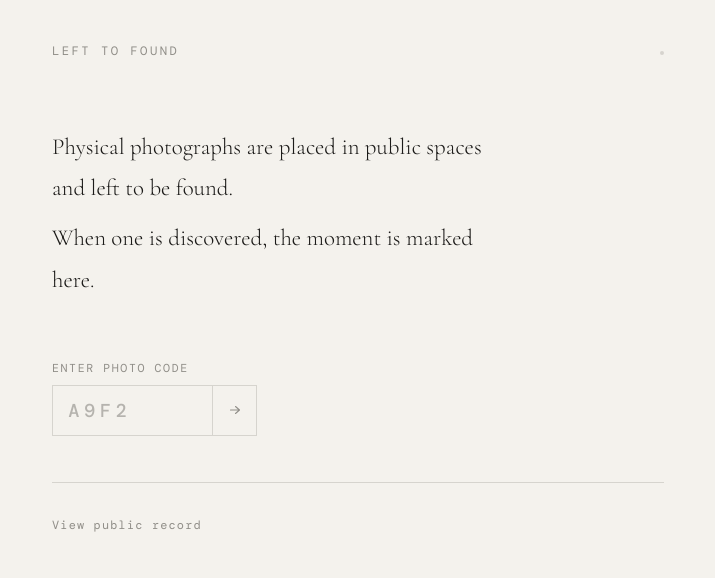
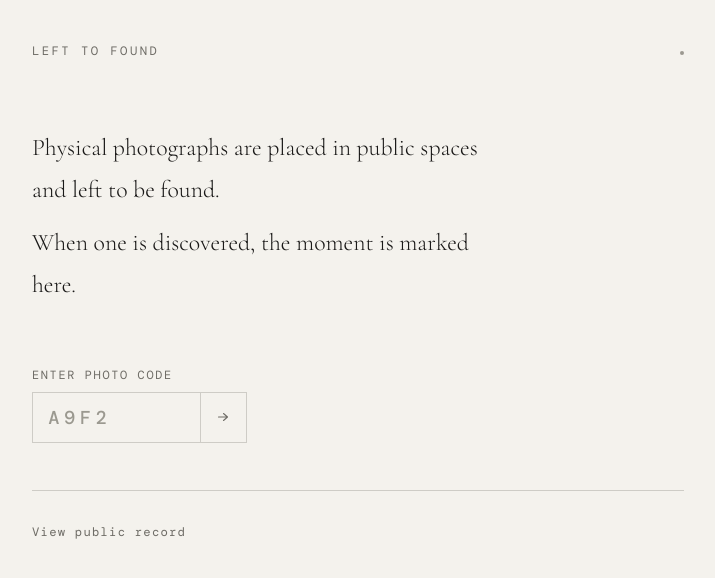
Before and after one commit to CodedByDom/left-to-found, a Next.js app: page / in a window 1280 px wide. Shown: the top 578 px of the page, without its empty margins (282-997 px from the left). Built offline with nearby package versions, Linux system fonts and the light colour scheme; a web font is replaced by a local one.

Commit message:
stylingImprovement

```diff
--- a/app/globals.css
+++ b/app/globals.css
@@ -6,17 +6,17 @@
   box-sizing: border-box;
 }
 
-/* ── Light theme (default) ── */
+/* ── Light theme ── */
 
 :root {
-  --fg:     #1c1b19;
-  --fg2:    #5c5a55;
-  --fg3:    #908e88;
-  --fg4:    #b5b3ae;
+  --fg:     #1a1918;
+  --fg2:    #4a4843;
+  --fg3:    #6e6c66;
+  --fg4:    #9b9990;
   --bg:     #f4f2ed;
   --bg2:    #eae8e2;
   --bg3:    #e2e0da;
-  --border: #d6d4ce;
+  --border: #ceccC6;
   --mono:   'DM Mono', monospace;
   --serif:  'Cormorant Garamond', serif;
   color-scheme: light dark;
@@ -26,14 +26,14 @@
 
 @media (prefers-color-scheme: dark) {
   :root {
-    --fg:     #e8e6e1;
-    --fg2:    #a8a69f;
-    --fg3:    #7a7872;
-    --fg4:    #55534e;
-    --bg:     #161514;
-    --bg2:    #1e1d1b;
-    --bg3:    #262523;
-    --border: #333230;
+    --fg:     #e4e2dd;
+    --fg2:    #b5b3ad;
+    --fg3:    #8a8880;
+    --fg4:    #5f5d57;
+    --bg:     #141312;
+    --bg2:    #1c1b19;
+    --bg3:    #242321;
+    --border: #3a3836;
   }
 }
 
@@ -57,7 +57,7 @@ body {
   min-height: 100dvh;
   display: flex;
   flex-direction: column;
-  max-width: 680px;
+  max-width: 720px;
   margin: 0 auto;
   padding: 0 2rem;
 }
@@ -83,14 +83,14 @@ body {
   user-select: none;
 }
 .wordmark:hover {
-  color: var(--fg2);
+  color: var(--fg);
 }
 
 .header-dot {
   width: 4px;
   height: 4px;
   border-radius: 50%;
-  background: var(--border);
+  background: var(--fg4);
 }
 
 /* ── Content ── */
@@ -116,7 +116,7 @@ body {
 
 .body-text {
   font-family: var(--serif);
-  font-size: 1.3rem;
+  font-size: 1.35rem;
   font-weight: 300;
   line-height: 1.75;
   color: var(--fg);
@@ -131,7 +131,7 @@ body {
 
 .mono-label {
   font-family: var(--mono);
-  font-size: 0.68rem;
+  font-size: 0.7rem;
   font-weight: 400;
   letter-spacing: 0.14em;
   text-transform: uppercase;
@@ -142,7 +142,7 @@ body {
 
 .quiet-text {
   font-family: var(--serif);
-  font-size: 1.1rem;
+  font-size: 1.15rem;
   font-weight: 300;
   color: var(--fg2);
   line-height: 1.7;
@@ -150,7 +150,7 @@ body {
 
 .small-text {
   font-family: var(--serif);
-  font-size: 0.95rem;
+  font-size: 1rem;
   font-weight: 300;
   color: var(--fg3);
   margin-top: 0.9rem;
@@ -159,7 +159,7 @@ body {
 
 .instruction-text {
   font-family: var(--serif);
-  font-size: 1.15rem;
+  font-size: 1.2rem;
   font-weight: 300;
   font-style: italic;
   color: var(--fg2);
@@ -169,7 +169,7 @@ body {
 
 .empty-text {
   font-family: var(--serif);
-  font-size: 1.1rem;
+  font-size: 1.15rem;
   font-weight: 300;
   font-style: italic;
   color: var(--fg4);
@@ -188,11 +188,11 @@ body {
 
 .home-statement p {
   font-family: var(--serif);
-  font-size: 1.35rem;
+  font-size: 1.4rem;
   font-weight: 300;
   line-height: 1.8;
   color: var(--fg);
-  max-width: 440px;
+  max-width: 460px;
 }
 
 .home-statement p + p {
@@ -206,7 +206,7 @@ body {
 .input-row {
   display: flex;
   align-items: stretch;
-  max-width: 220px;
+  max-width: 230px;
 }
 
 .code-input {
@@ -219,7 +219,7 @@ body {
   border: 1px solid var(--border);
   border-right: none;
   padding: 0.7rem 0.9rem;
-  width: 160px;
+  width: 168px;
   outline: none;
   transition: border-color 0.2s;
 }
@@ -237,7 +237,7 @@ body {
   justify-content: center;
   background: transparent;
   border: 1px solid var(--border);
-  padding: 0 0.8rem;
+  padding: 0 0.85rem;
   cursor: pointer;
   color: var(--fg3);
   transition: all 0.2s;
@@ -259,7 +259,7 @@ body {
 
 .quiet-link {
   font-family: var(--mono);
-  font-size: 0.7rem;
+  font-size: 0.72rem;
   font-weight: 400;
   letter-spacing: 0.1em;
   color: var(--fg3);
@@ -277,13 +277,13 @@ body {
 
 .primary-btn {
   font-family: var(--mono);
-  font-size: 0.75rem;
+  font-size: 0.78rem;
   font-weight: 500;
   letter-spacing: 0.08em;
   color: var(--fg);
   background: transparent;
   border: 1px solid var(--border);
-  padding: 0.7rem 1.6rem;
+  padding: 0.75rem 1.6rem;
   cursor: pointer;
   transition: all 0.2s;
 }
@@ -305,7 +305,7 @@ body {
 
 .record-code {
   font-family: var(--mono);
-  font-size: 0.75rem;
+  font-size: 0.78rem;
   font-weight: 400;
   letter-spacing: 0.22em;
   color: var(--fg4);
@@ -315,7 +315,7 @@ body {
 
 .record-caption {
   font-family: var(--serif);
-  font-size: 1.1rem;
+  font-size: 1.15rem;
   font-weight: 300;
   font-style: italic;
   color: var(--fg2);
@@ -338,7 +338,7 @@ body {
 
 .text-input {
   font-family: var(--serif);
-  font-size: 1.1rem;
+  font-size: 1.15rem;
   font-weight: 300;
   color: var(--fg);
   background: transparent;
@@ -346,7 +346,7 @@ body {
   border-bottom: 1px solid var(--border);
   padding: 0.4rem 0;
   width: 100%;
-  max-width: 320px;
+  max-width: 340px;
   outline: none;
   transition: border-color 0.2s;
 }
@@ -371,7 +371,7 @@ body {
   tab-index: -1;
 }
 
-/* ── Ledger ── */
+/* ── Ledger table ── */
 
 .ledger-head {
   display: flex;
@@ -384,7 +384,7 @@ body {
 
 .ledger-title {
   font-family: var(--mono);
-  font-size: 0.75rem;
+  font-size: 0.78rem;
   font-weight: 400;
   letter-spacing: 0.2em;
   text-transform: uppercase;
@@ -393,13 +393,11 @@ body {
 
 .ledger-count {
   font-family: var(--mono);
-  font-size: 0.65rem;
+  font-size: 0.68rem;
   font-weight: 300;
   letter-spacing: 0.1em;
   color: var(--fg4);
 }
-
-/* Table ledger */
 
 .ledger-table {
   width: 100%;
@@ -408,13 +406,13 @@ body {
 
 .ledger-table thead th {
   font-family: var(--mono);
-  font-size: 0.6rem;
+  font-size: 0.65rem;
   font-weight: 400;
   letter-spacing: 0.14em;
   text-transform: uppercase;
   color: var(--fg4);
   text-align: left;
-  padding: 0 0 0.9rem 0;
+  padding: 0 0.6rem 1rem 0;
   border-bottom: 1px solid var(--border);
 }
 
@@ -429,10 +427,10 @@ body {
 
 .ledger-table td {
   font-family: var(--serif);
-  font-size: 1.05rem;
+  font-size: 1.15rem;
   font-weight: 300;
   color: var(--fg2);
-  padding: 1rem 0.5rem 1rem 0;
+  padding: 1.1rem 0.6rem 1.1rem 0;
   border-bottom: 1px solid var(--border);
   vertical-align: top;
   line-height: 1.5;
@@ -440,12 +438,16 @@ body {
 
 .ledger-table td:first-child {
   font-family: var(--mono);
-  font-size: 0.82rem;
+  font-size: 0.88rem;
   font-weight: 500;
   letter-spacing: 0.14em;
   color: var(--fg);
   white-space: nowrap;
-  width: 70px;
+  width: 80px;
+}
+
+.ledger-table td:nth-child(2) {
+  white-space: nowrap;
 }
 
 .ledger-table td:last-child {
@@ -462,11 +464,21 @@ body {
   border-bottom: none;
 }
 
+/* Keep old ledger classes in case they're referenced */
+.ledger-list { display: flex; flex-direction: column; }
+.ledger-row { padding: 1.3rem 0.7rem; border-bottom: 1px solid var(--border); cursor: pointer; transition: background 0.2s; margin: 0 -0.7rem; border-radius: 2px; text-decoration: none; color: inherit; display: block; }
+.ledger-row:hover { background: var(--bg2); }
+.ledger-row-top { display: flex; align-items: baseline; gap: 1.15rem; flex-wrap: wrap; }
+.ledger-id { font-family: var(--mono); font-size: 0.88rem; font-weight: 500; letter-spacing: 0.16em; color: var(--fg); }
+.ledger-date { font-family: var(--serif); font-size: 1.05rem; font-weight: 300; color: var(--fg2); }
+.ledger-loc { font-family: var(--serif); font-size: 1rem; font-weight: 300; color: var(--fg3); margin-top: 0.2rem; }
+.ledger-caption { font-family: var(--serif); font-size: 0.95rem; font-weight: 300; font-style: italic; color: var(--fg3); margin-top: 0.3rem; }
+
 /* ── Loading ── */
 
 .loading-text {
   font-family: var(--mono);
-  font-size: 0.68rem;
+  font-size: 0.7rem;
   letter-spacing: 0.12em;
   color: var(--fg4);
   animation: pulse 1.5s ease infinite;
@@ -510,7 +522,7 @@ body {
     padding: 3rem 0 4rem;
   }
   .home-statement p {
-    font-size: 1.2rem;
+    font-size: 1.25rem;
   }
 
   /* Stack table on mobile */
@@ -529,13 +541,17 @@ body {
     border-bottom: 1px solid var(--border);
   }
   .ledger-table td {
-    padding: 0.1rem 0;
+    padding: 0.15rem 0;
     border-bottom: none;
   }
   .ledger-table td:first-child {
-    margin-bottom: 0.25rem;
+    margin-bottom: 0.3rem;
   }
   .ledger-table tbody tr:last-child {
     border-bottom: none;
   }
+
+  .ledger-row-top {
+    gap: 0.7rem;
+  }
 }
```
